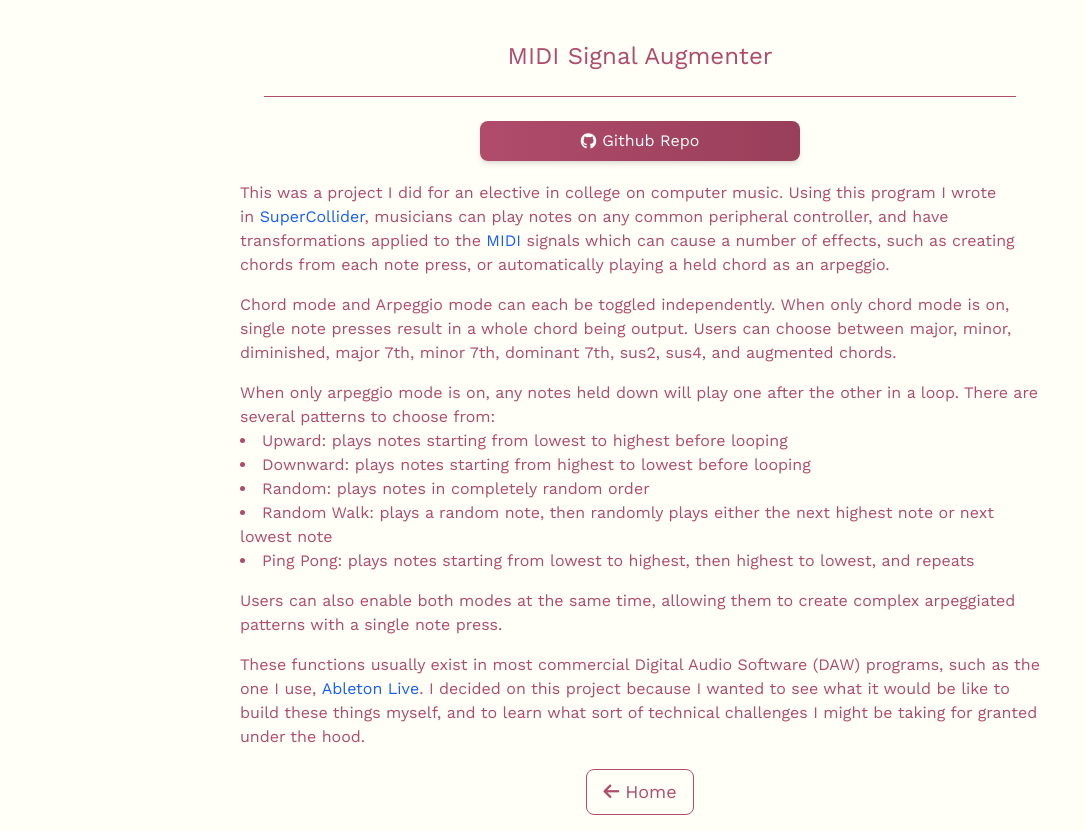
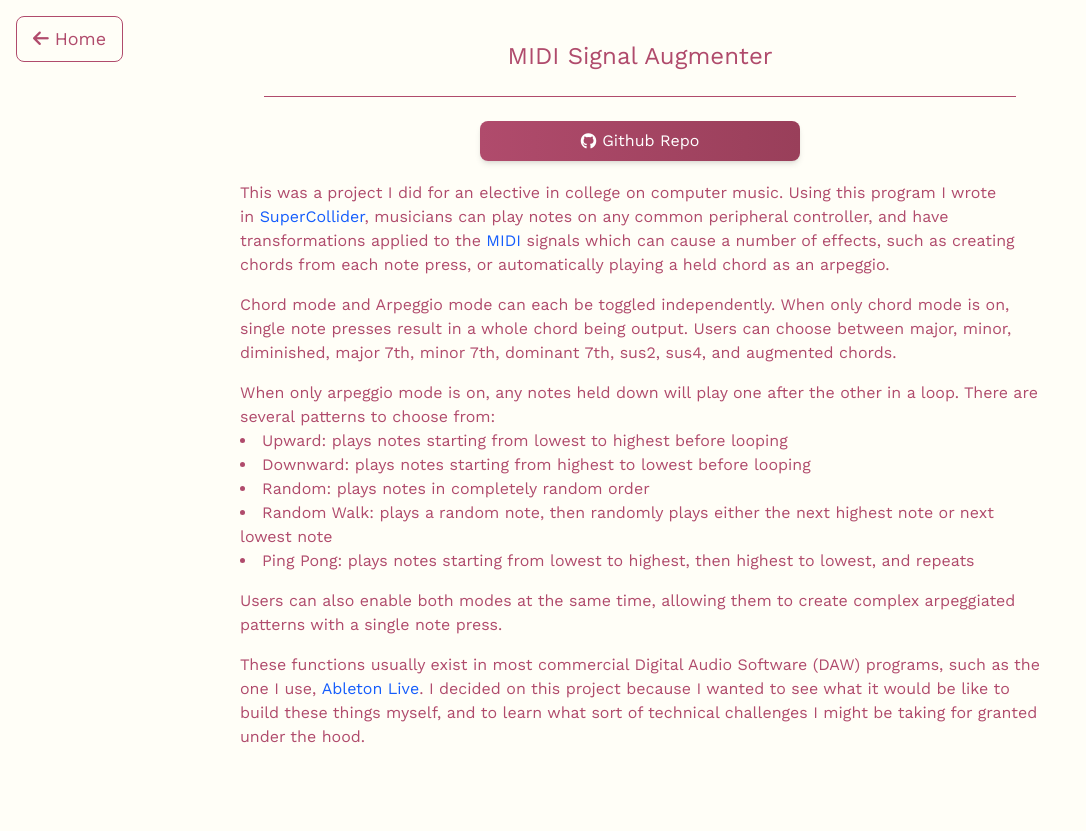
Before and after one commit to jacob-fm/portfolio-site-react, a React (Vite) app: page /midi in a window 1280 px wide. Shown: the whole page, without its empty margins (0-1086 px from the left). After the commit the page ends 800 px from the top, so only its background shows below. Built offline with nearby package versions, Linux system fonts and the light colour scheme.

Commit message:
move back button on project pages to top

```diff
--- a/src/components/ProjectPage.jsx
+++ b/src/components/ProjectPage.jsx
@@ -7,16 +7,16 @@ export default function ProjectPage({ title, children }) {
 
   return (
     <div className="project-page max-w-200 mx-auto">
+      <Link
+        to="/"
+        className="fixed top-4 left-4 flex items-center gap-1.5 py-2 px-4 text-lg text-primary border border-primary rounded-lg hover:text-pink-500 hover:border-pink-500 active:text-blue-700 active:border-blue-700 bg-bg z-50"
+      >
+        <i className="fa-solid fa-arrow-left"></i>
+        <span className="hidden sm:inline">Home</span>
+      </Link>
       <h1 className="text-2xl text-center mt-6">{title}</h1>
       <hr className="m-6"></hr>
       <div className="space-y-4">{children}</div>
-      <Link
-        to="/"
-        className="w-min mx-auto flex items-center justify-center mt-5 gap-1.5 py-2 px-4 text-lg text-primary border border-primary rounded-lg hover:text-pink-500 hover:border-pink-500 active:text-blue-700 active:border-blue-700"
-      >
-        <i className="fa-solid fa-arrow-left"></i>
-        <span>Home</span>
-      </Link>
     </div>
   );
 }
```
